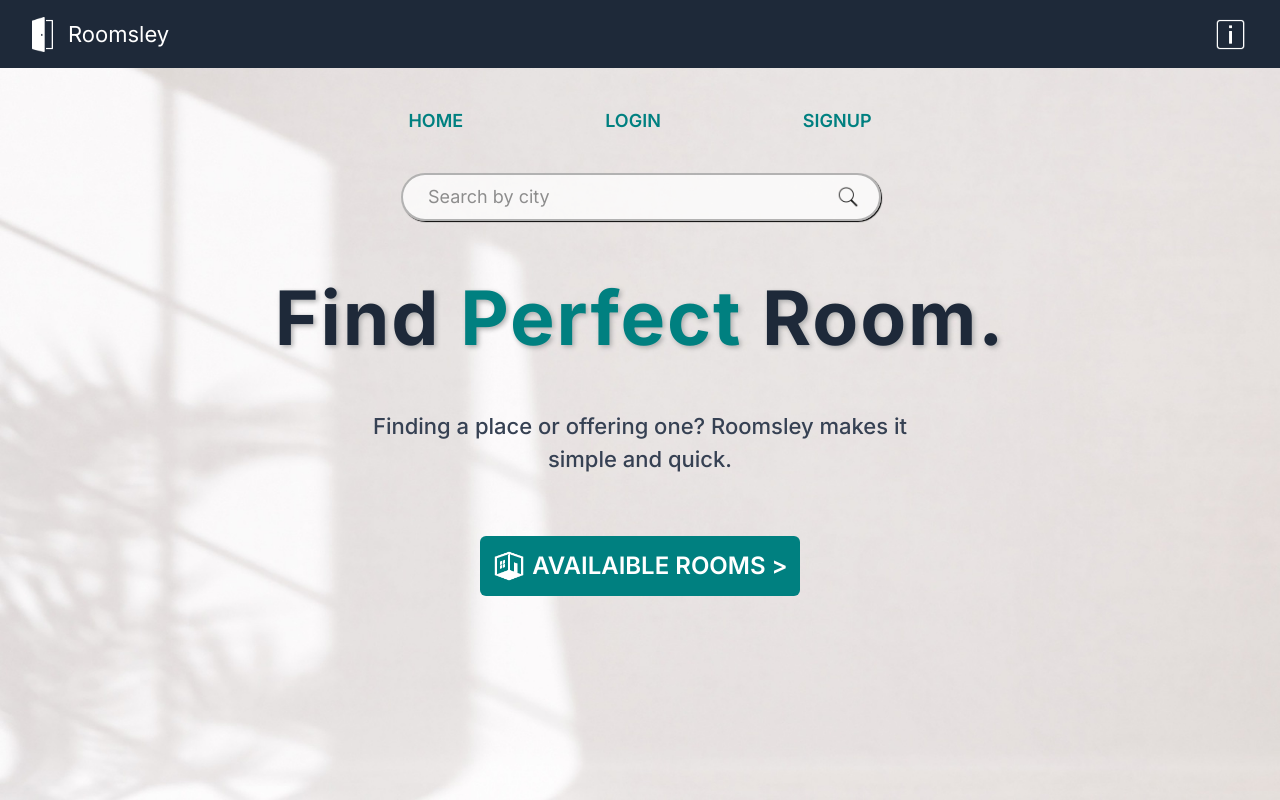
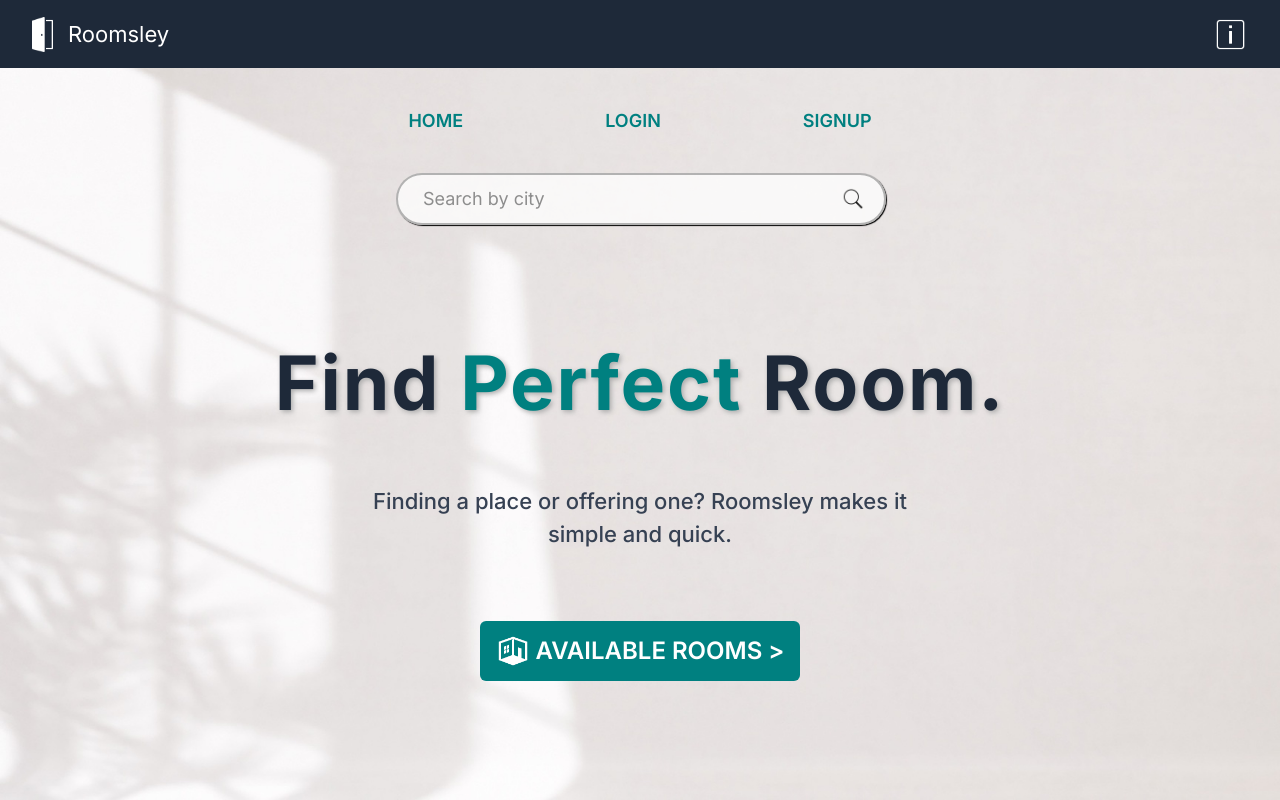
Before and after one commit to rohitkumar893/roomsley, a React (Vite) app: page / in a window 1280 px wide. Built offline with nearby package versions, Linux system fonts and the light colour scheme; no server answers.

Commit message:
update: UI

```diff
--- a/src/App.css
+++ b/src/App.css
@@ -14,12 +14,12 @@ body{
 }
 
 .landingcontainer{
+  height:calc(100vh - 68px - 105px - 60px);
   opacity:0;
   animation-name: fadein;
   animation-duration: 2s;
   animation-delay: 0s;
   animation-fill-mode: forwards;
-  margin-top: 50px;
 }
 
 .perfect{
@@ -179,8 +179,8 @@ ul:hover{
   color: #767676;
   padding: 5px 25px;
   margin-right: -1.5rem;
-  height: 48px;
-  width: 480px;
+  height: 52px;
+  width: 490px;
   border-radius: 40px;
 }
 
--- a/src/App.jsx
+++ b/src/App.jsx
@@ -48,7 +48,7 @@ function App() {
 
   return (
     <>
-      <div className="first w-[100%]">
+      <div className="first w-[100%] h-full">
       <nav className="h-[68px] w-full flex justify-between items-center bg-gray-800 text-[22px] z-50">
         <div className='w-full flex justify-start items-center gap-[8px]'>
           <img src='door.png' className='homeicon h-[35px]'></img>
@@ -107,21 +107,22 @@ function App() {
                   </div>
             </div>
 
-        <div className='landingcontainer h-[100%] w-[100%] flex flex-col sm:flex-row justify-center items-center'>
-          <div className='padder h-[100%] w-[100%]'>
-            <div className='marginctrl flex flex-col md:flex-col items-center h-full w-full justify-between gap-[70px] sm:gap-[45px]'>
+        <div className='landingcontainer w-[100%] flex flex-col justify-center items-center'>
+          <div className='h-[100%] w-[100%]'>
+            <div className='flex flex-col md:flex-col items-center h-full w-full justify-center gap-[70px] sm:gap-[55px]'>
                   <h1 className='textlogo text-[52px]  md:text-[75px] text-center font-bold leading-tight tracking-wide'>Find <span className='perfect'>Perfect</span> Room.</h1>
                   <h2 className='text-[22px] sm:w-[600px] w-[360px] text-center font-medium text-gray-700'> Finding a place or offering one? Roomsley makes it simple and quick.</h2>
                   <Link to="/listings">
                   <button className="buttonn md:w-[320px] w-[300px]" title='Explore Rooms'>
                     <img src='roomicon.png' className='h-[34px]'></img>
-                    <h1 className='md:text-[24px] text-[22px] font-semibold'>AVAILAIBLE ROOMS &gt;</h1>
+                    <h1 className='md:text-[24px] text-[22px] font-semibold'>AVAILABLE ROOMS &gt;</h1>
                   </button>
                   </Link>
              </div>
           </div>
         </div>
       </div>
+
     </>
   );
 }
```
